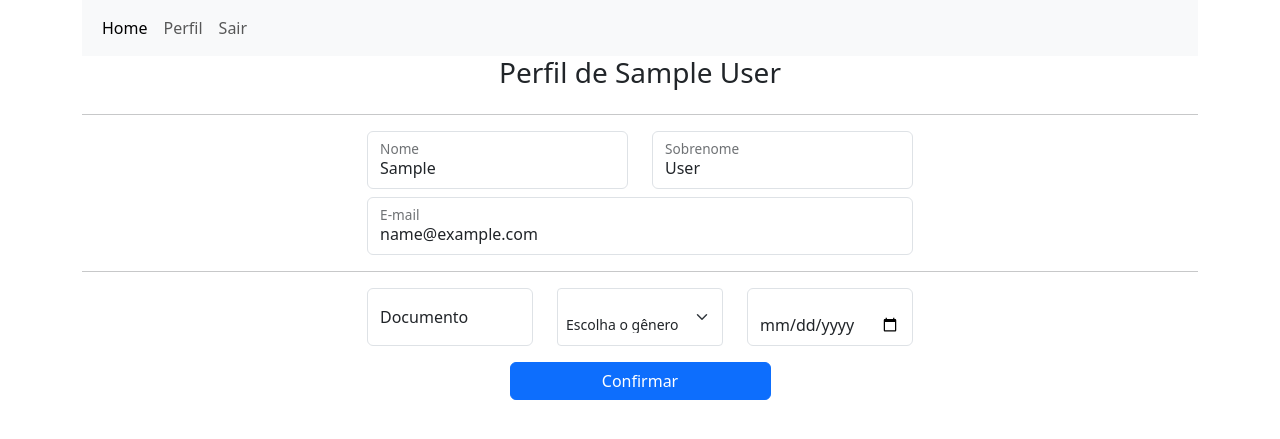
After one commit to abispo/curso-python-proway-20231111, a Django app: page /gestao/inquilinos/1/perfil/ in a window 1280 px wide. The commit adds this page. Shown: the top 439 px of the page. Run offline with Django 5.2, Linux system fonts and the light colour scheme; the visitor is signed in with stand-in values (Sample User, id 1); data that the repository does not hold is empty.

Commit message:
Arquivos aula 08 python web

```diff
--- /dev/null
+++ b/modulo03-python-web-com-django/20240413_aula08/gestao/templates/inquilinos/perfil_inquilino.html
@@ -0,0 +1,121 @@
+{% extends "base.html" %}
+
+{% block conteudo %}
+    <div class="row">
+        <div class="col text-center">
+            <h3>Perfil de {{ user.first_name }} {{ user.last_name }}</h3>
+        </div>
+    </div>
+
+    <hr>
+
+    {% if erros %}
+        <div class="row mt-2"></div>
+
+        {% for erro in erros %}
+            <div class="row lh-1 d-flex justify-content-center">
+                <div class="col-6 text-center">
+                    <div class="alert alert-warning alert-dismissible fade show" role="alert">
+                        <p>{{ erro }}</p>
+                        <button type="button" class="btn-close" data-bs-dismiss="alert" aria-label="Close"></button>
+                    </div>
+                </div>
+            </div>
+
+        {% endfor %}
+
+    {% endif %}
+
+    <form action="" method="POST">
+        {% csrf_token %}
+        <div class="row justify-content-center">
+            <div class="col-3">
+                <div class="form-floating">
+                    <input
+                        type="text"
+                        name="nome"
+                        id="nome"
+                        class="form-control"
+                        placeholder="Nome"
+                        value="{{ user.first_name }}"
+                        required>
+                    <label for="nome">Nome</label>
+                </div>
+            </div>
+            <div class="col-3">
+                <div class="form-floating">
+                    <input
+                        type="text"
+                        name="sobrenome"
+                        id="sobrenome"
+                        class="form-control"
+                        placeholder="Sobrenome"
+                        value="{{ user.last_name }}"
+                        required>
+                    <label for="sobrenome">Sobrenome</label>
+                </div>
+            </div>
+        </div>
+        <div class="row justify-content-center mt-2">
+            <div class="col-6">
+                <div class="form-floating">
+                    <input
+                        type="text"
+                        name="email"
+                        id="email"
+                        class="form-control"
+                        placeholder="E-mail"
+                        value="{{ user.email }}"
+                        required
+                    >
+                    <label for="email">E-mail</label>
+                </div>
+            </div>
+        </div>
+        <hr>
+        <div class="row justify-content-center mt-2">
+            <div class="col-2">
+                <div class="form-floating">
+                    <input
+                        type="text"
+                        name="documento"
+                        id="documento"
+                        class="form-control"
+                        placeholder="Documento"
+                        required
+                    >
+                    <label for="documento">Documento</label>
+                </div>
+            </div>
+            <div class="col-2">
+                <div class="form-floating">
+                    <select name="genero" id="genero" class="form-select form-select-sm">
+                        <option selected>Escolha o gênero</option>
+                        <option value="m">Masculino</option>
+                        <option value="f">Feminino</option>
+                    </select>
+                </div>
+            </div>
+            <div class="col-2">
+                <div class="form-floating">
+                    <input
+                        type="date"
+                        name="data_de_nascimento"
+                        id="data_de_nascimento"
+                        min="1900-01-01"
+                        max="2003-12-31"
+                        class="form-control"
+                        required
+                    >
+                </div>
+            </div>
+        </div>
+
+        <div class="row justify-content-center mt-3">
+            <div class="col-3 d-grid">
+                <button type="submit" class="btn btn-primary">Confirmar</button>
+            </div>
+        </div>
+    </form>
+
+{% endblock conteudo %}
--- a/modulo03-python-web-com-django/20240413_aula08/gestao/urls.py
+++ b/modulo03-python-web-com-django/20240413_aula08/gestao/urls.py
@@ -5,5 +5,10 @@ from . import views
 app_name = "gestao"
 
 urlpatterns = [
-    path("", views.index, name="index")
+    path("", views.index, name="index"),
+    path(
+        "inquilinos/<int:id_do_usuario>/perfil/",
+        views.perfil_inquilino,
+        name="perfil_inquilino"
+    )
 ]
--- a/modulo03-python-web-com-django/20240413_aula08/gestao/views.py
+++ b/modulo03-python-web-com-django/20240413_aula08/gestao/views.py
@@ -1,3 +1,4 @@
+from django.http import HttpRequest
 from django.shortcuts import render
 
 def index(request):
@@ -5,3 +6,10 @@ def index(request):
         request,
         "gestao/index.html"
     )
+
+def perfil_inquilino(request: HttpRequest, id_do_usuario: int):
+
+    if request.method == "GET":
+        return render(
+            request, "inquilinos/perfil_inquilino.html"
+        )
--- a/modulo03-python-web-com-django/20240413_aula08/templates/navbar.html
+++ b/modulo03-python-web-com-django/20240413_aula08/templates/navbar.html
@@ -6,10 +6,10 @@
       <div class="collapse navbar-collapse" id="navbarNav">
         <ul class="navbar-nav">
           <li class="nav-item">
-            <a class="nav-link active" aria-current="page" href="#">Home</a>
+            <a class="nav-link active" aria-current="page" href="{% url "gestao:index" %}">Home</a>
           </li>
           <li class="nav-item">
-            <a class="nav-link" href="#">Perfil</a>
+            <a class="nav-link" href="{% url "gestao:perfil_inquilino" user.id %}">Perfil</a>
           </li>
           <li class="nav-item">
             <a class="nav-link" href="#">Sair</a>
```
